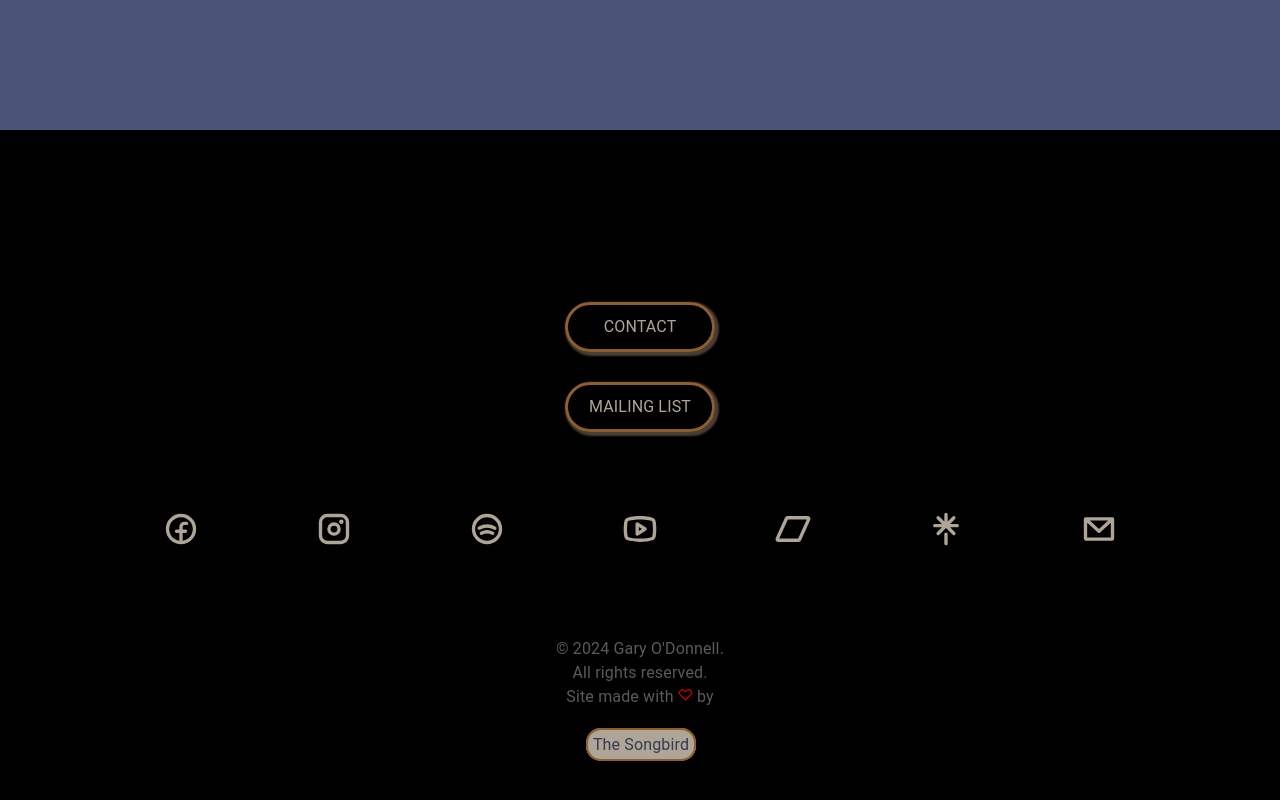
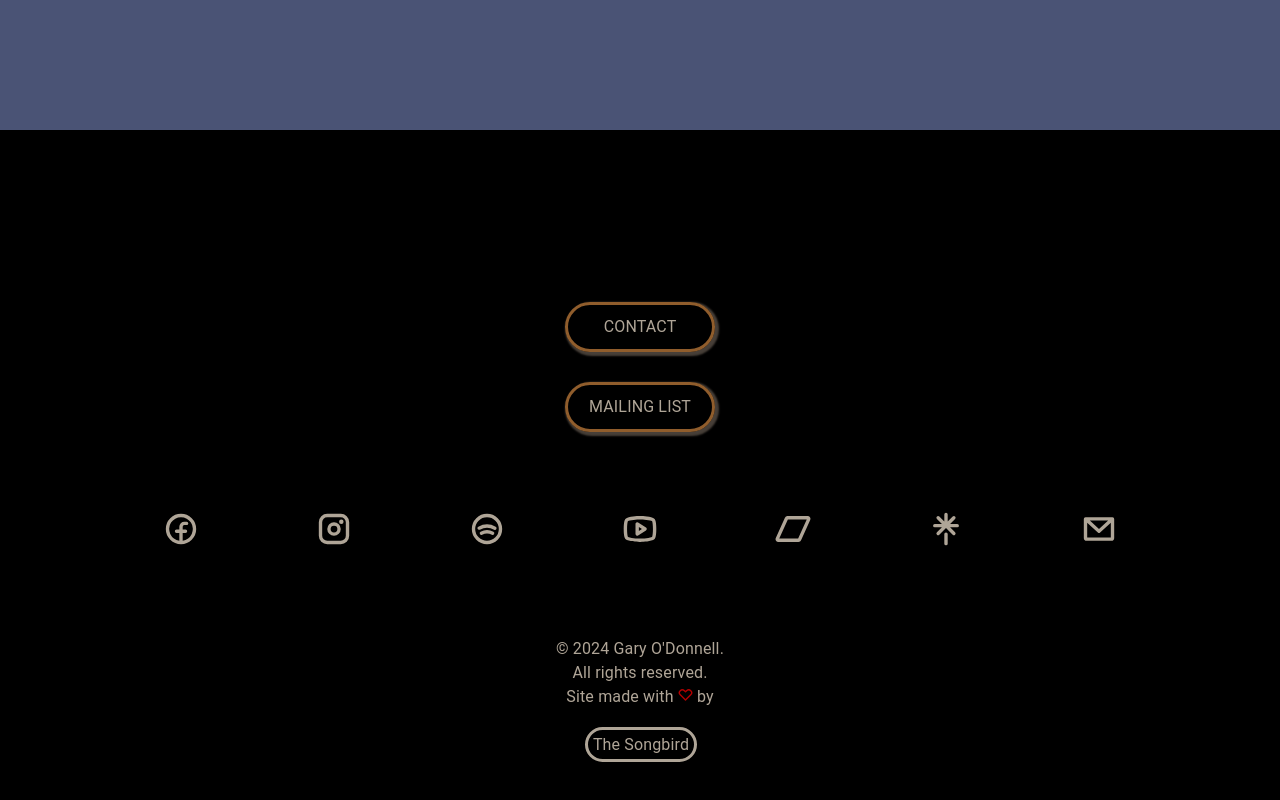
Before and after one commit to Songbird1978/god, a React (Create React App) app in the folder client/: page /discography in a window 1280 px wide. Shown: the part 1453-2253 px from the top of the page. Built offline with nearby package versions, Linux system fonts and the light colour scheme.

Commit message:
dealing with contrast issues and aria-labels for accessibility

```diff
--- a/client/src/components/blogs/blogs.css
+++ b/client/src/components/blogs/blogs.css
@@ -8,8 +8,8 @@
     width: 100%;
     font-family: BigShoulder;
     font-size: 50px;
-    background-color: peru;
-    color:#4A5375;
+    background-color:#CF8740;
+    color:#2d3449;
     padding: 30px;
     text-align: justify;
     margin: 0;
@@ -17,12 +17,13 @@
 
 /* other colour ideas from swatches
 
-#CF8740
-#CC6960
-#AC5B7B
-#7B5883
-#4A5375
-#2F4858
+#CF8740 - peru
+#CC6960 - salmony pink
+#AC5B7B - strong darker pink
+#7B5883 - strong darker purple
+#4A5375 - strong darker sky blue
+2d3449 - even darker blue - along the lines of above
+#2F4858 - strong darker turquoisey greeny blue
 
 */
 
--- a/client/src/components/contact/contact.js
+++ b/client/src/components/contact/contact.js
@@ -18,35 +18,35 @@ function Contact() {
             <ul className="columnOneContact">
                 <li className="contactListItem">
                     <a href="https://www.facebook.com/WhosWhoUK/?locale=en_GB"
-                    ariaLabel="link to Who's Who, Gary's tribute band on Facebook"
+                    aria-label="link to Who's Who, Gary's tribute band on Facebook"
                     >
                         <FacebookLogo className="icon" weight="bold" />
                     </a>
                 </li>
                 <li className="contactListItem">
                     <a href="https://www.instagram.com/gary_odanddsh?igsh=a2ZxZ3BveHpkZDk="
-                    ariaLabel="link to Gary O'D on Instagram"
+                    aria-label="link to Gary O'D on Instagram"
                     >
                         <InstagramLogo className="icon" weight="bold" />
                     </a>
                 </li>
                 <li className="contactListItem">
                     <a href="https://open.spotify.com/artist/6Xwck1365WQ4H1amZ9797E?si=A11WX6_0Rs-inYHwh3-HtQ"
-                    ariaLabel="link to Gary O'D on Spotify"
+                    aria-label="link to Gary O'D on Spotify"
                     >
                         <SpotifyLogo className="icon" weight="bold" />
                     </a>
                 </li>
                 <li className="contactListItem">
                     <a href="https://youtu.be/xnxFQ609t8Q?si=VMXlJEXYg8Z7lVVe"
-                    ariaLabel="link to Gary O'D on Youtube"
+                    aria-label="link to Gary O'D on Youtube"
                     >
                         <YoutubeLogo className="icon" weight="bold" />
                     </a>
                 </li>
                 <li className="contactListItem">
                     <a href="https://garyodonnellthedimestoreheroes.bandcamp.com/"
-                    ariaLabel="link to Gary O'D on Bandcamp"
+                    aria-label="link to Gary O'D on Bandcamp"
                     >
                         <Parallelogram className="icon" weight="bold" />
                     </a>
@@ -54,14 +54,14 @@ function Contact() {
 
                 <li className="contactListItem">
                     <a href="https://linktr.ee/Gary_O_Donnell"
-                    ariaLabel="link to Gary O'D on LinkTree"
+                    aria-label="link to Gary O'D on LinkTree"
                     >
                         <LinktreeLogo className="icon" weight="bold" />
                     </a>
                 </li>
                 <li className="contactListItem">
                     <Link to="/Message"
-                    ariaLabel="link to send a message to Gary"
+                    aria-label="link to send a message to Gary"
                     >
                         <EnvelopeSimple className="icon" weight="bold" />
                     </Link>
--- a/client/src/components/footer/footer.js
+++ b/client/src/components/footer/footer.js
@@ -12,8 +12,8 @@ function Footer() {
             <footer className="footerContainer" id="contact">
 
                 <div className="columnOne">
-                    <Link to="./message" style={{ textDecoration: "none", color: "antiqueWhite", ariaLabel:"link to send message" }}>
-                        <div className="button">CONTACT</div>
+                    <Link to="./message" style={{ textDecoration: "none", color: "antiqueWhite !important", ariaLabel:"link to send message" }}>
+                        <div className="button" style={{color: "antiquewhite"}}>CONTACT</div>
                     </Link>
                 </div>
                 <div className="columnOne">
@@ -24,16 +24,16 @@ function Footer() {
                 <div className="columnOneContact">
                     <Contact className="columnOneContact" />
                 </div>
-                <p> © 2024 Gary O'Donnell. <br></br>All rights reserved.<br></br>
+                <p style={{color: "antiquewhite"}}> © 2024 Gary O'Donnell. <br></br>All rights reserved.<br></br>
                     Site made with <span><HeartStraight size={15} weight="bold" color="red" /> </span>by <span>
                         <br></br> <br></br>
                     <a href="https://www.thesongbird.co.uk"
                         style={{
                             textDecoration: "none",
-                            color: "#4A5375",
-                            backgroundColor: 'antiquewhite',
-                            border: '2px solid peru',
-                            borderRadius: "15px",
+                            color: "antiquewhite",
+
+                            border: '3px solid antiquewhite',
+                            borderRadius: "25px",
                             padding: '5px',
                             marginLeft: '2px',
                         }}
--- a/client/src/pages/home/subscribe.jsx
+++ b/client/src/pages/home/subscribe.jsx
@@ -81,7 +81,7 @@ const Subscribe = () => {
     };
 
     return (
-        <Box width="100%" height="100vh"  marginTop="0" textAlign="center" backgroundColor='#CC6960' color="antiquewhite" padding="40px">
+        <Box width="100%" height="100vh"  marginTop="0" textAlign="center" backgroundColor='#A84a42' color="antiquewhite" padding="40px">
 
                 <MarkEmailReadOutlinedIcon fontSize="large" style={{ color: "antiquewhite" }} />
 
@@ -95,7 +95,7 @@ const Subscribe = () => {
                 justifyContent="center"
                 width="100%"
                 flexWrap="wrap"
-                backgroundColor="#CC6960"
+                backgroundColor="A84a42"
                 color="antiquewhite"
             >
                 <InputBase
@@ -121,11 +121,11 @@ const Subscribe = () => {
                         size="compact"
                     />
                 </Box>
-                <button className="button linkBtn" style={{ color: "peru" }}>
+                <button className="button linkBtn" style={{ color: "#2d3449", borderColor: 'transparent', backgroundColor: "antiquewhite", boxShadow: 'none' }}>
                     <Typography
                         sx={{
                             p: "10px",
-                            ":hover": { cursor: "pointer", color: "peru" }
+                            ":hover": { cursor: "pointer", color: "#a84a42" }
                         }}
                         onClick={handleSubscribe}
                     >
--- a/client/src/pages/tour/tour.css
+++ b/client/src/pages/tour/tour.css
@@ -42,7 +42,7 @@ th {
 
 .tableContainer {
     width: 100%;
-    color: #4A5375;
+    color:  #2d3449;
     padding: 20px;
     font-size: 2.5vw;
 
@@ -58,7 +58,7 @@ th {
 }
 
 a {
-    color:  #4A5375;
+    color:#2d3449;
     text-decoration: none;
 }
 
```
